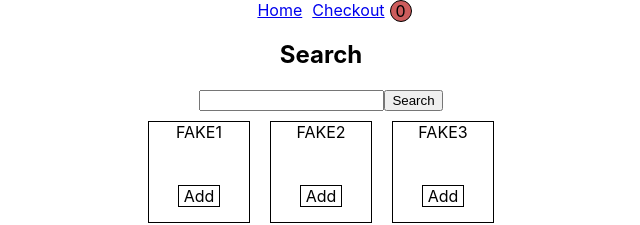
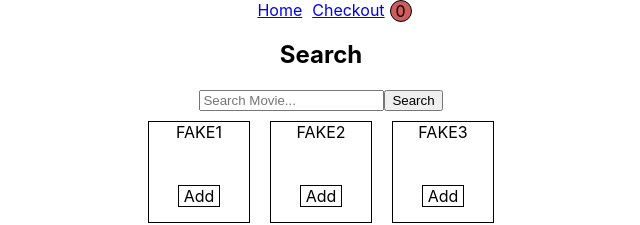
Before and after one commit to ebisLab/movie_search, a React (Create React App) app: page / in a window 1280 px wide. Shown: the top 225 px of the page, without its empty margins (319-959 px from the left). Built offline with nearby package versions, Linux system fonts and the light colour scheme.

Commit message:
text input

```diff
--- a/src/App.js
+++ b/src/App.js
@@ -11,6 +11,7 @@ import {fake} from  './mock'
 function App() {
   const [movies, setMovies]=useState()
   const [checkout, setCheckout]=useState([])
+  const [searchText, setSearchText]=useState()
 
   useEffect(() => {
     setMovies(fake)
@@ -31,6 +32,17 @@ function App() {
     console.log("im supposed to checkout")
   }
 
+  const changeHandler=(e)=>{
+    setSearchText(e.target.value)
+    console.log("change handler", e.target.value)
+  }
+
+  const submitHandler=(e)=>{
+    e.preventDefault()
+    setSearchText(e.target.value)
+    console.log("submit handler", searchText)
+  }
+
 
 
 
@@ -38,8 +50,8 @@ function App() {
     <div className="App">
       <Navigation checkout={checkout}/>
       <Switch>
-      <Route exact path="/" render={()=><Home movies={movies} addItem={addItem}/>}/>
-      <Route path="/checkout" render={()=><Checkout checkout={checkout} removeItem={removeItem} confirmCheckout={confirmCheckout} />}/>
+      <Route exact path="/" render={()=><Home movies={movies} addItem={addItem} changeHandler={changeHandler} submitHandler={submitHandler} searchText={searchText}/>}/>
+      <Route path="/checkout" render={()=><Checkout checkout={checkout} removeItem={removeItem} confirmCheckout={confirmCheckout}  />}/>
       </Switch>
     </div>
   );
--- a/src/components/Home.js
+++ b/src/components/Home.js
@@ -1,13 +1,13 @@
 import React from 'react'
 
-export default function Home({movies,addItem}) {
+export default function Home({movies,addItem,changeHandler, submitHandler, searchText}) {
 
 
     return (
         <div>
             <h2>Search</h2>
-            <form>
-                <input />
+            <form onSubmit={submitHandler}>
+                <input placeholder="Search Movie..." type="text" value={searchText|| ""} onChange={changeHandler}/>
                 <button>Search</button>
             </form>
         <div style={{display:"inline-flex"}}>
```
Also changed, not shown: 1 other file (tests, documents, lock files or other folders).
